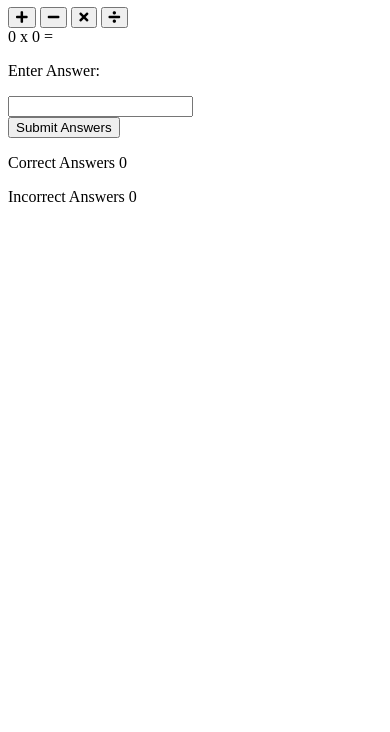
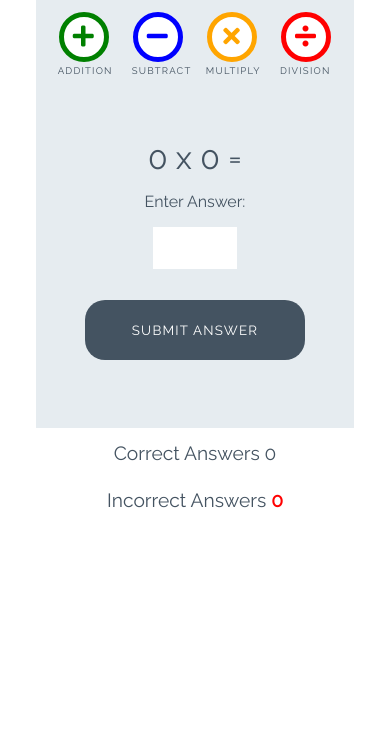
Before and after one commit to rumanaafaz/Love-maths, a plain HTML site: page index.html in a window 390 px wide. Shown: the part 112-844 px from the top of the page. Drawn offline with Linux system fonts and the light colour scheme.

Commit message:
Add styles for game

```diff
--- a/assets/css/style.css
+++ b/assets/css/style.css
@@ -0,0 +1,254 @@
+/* --------- Global style */
+
+body {
+    background-color: white;
+    font-family: "Raleway", sans-serif;
+    color: #445361;
+    text-align: center;
+}
+
+/* --------- Heading */
+
+.heading {
+    text-align: center;
+    font-size: 2.5rem;
+}
+
+.logo {
+    height: 40px;
+    padding-right: 5px;
+}
+
+/* --------- Game layout */
+
+.game-area {
+    background-color: #E6ECF0;
+    box-sizing: border-box;
+    width: 85%;
+    height: 65vh;
+    max-height: 450px;
+    max-width: 830px;
+    margin-left: auto;
+    margin-right: auto;
+    padding: 1%;
+}
+
+.question-area {
+    width: 50%;
+    font-size: 2rem;
+    margin: auto;
+    padding: 50px 0;
+}
+
+.question-area span {
+    padding: 0 15px;
+}
+
+.score-area {
+    margin: 5px auto;
+    width: 60%;
+    font-size: 1.2rem;
+}
+
+.controls-area {
+    width: 85%;
+    margin: 30px auto;
+}
+
+#score {
+    color: green;
+    font-weight: bold;
+}
+
+#incorrect {
+    color: red;
+    font-weight: bold;
+}
+
+.answer-message {
+    display: none;
+    font-size: 1rem;
+}
+
+#answer-box {
+    border: none;
+    color: #445361;
+    display: inline-block;
+    height: 40px;
+    width: 80px;
+    font-size: 1.2rem;
+}
+
+.scores {
+    display: inline-block;
+    padding: 25px;
+}
+
+/* --------- Buttons */
+
+.btn {
+    width: 220px;
+    height: 60px;
+    font-family: "Raleway", sans-serif;
+    text-transform: uppercase;
+    letter-spacing: 1.2px;
+    color: white;
+}
+
+.btn:focus {
+    outline: none;
+}
+
+.btn--big {
+    padding-top: 10px;
+    border-radius: 50%;
+    background-color: white;
+    border: 10px solid;
+    width: 100px;
+    height: 100px;
+    font-size: 3.2rem;
+    margin: 0 30px;
+    transition: all 0.5s;
+}
+
+.btn--big::after {
+    content: attr(data-type);
+    font-size: 1rem;
+    color: #445361;
+    position: relative;
+    left: -0.5em;
+}
+
+.btn--blue {
+    border-color: blue;
+    color: blue;
+}
+
+.btn--blue:active,
+.btn--blue:hover {
+    background-color: darkblue;
+    color: white;
+}
+
+.btn--orange {
+    border-color: orange;
+    color: orange;
+}
+
+.btn--orange:active,
+.btn--orange:hover {
+    background-color: darkorange;
+    color: white;
+}
+
+.btn--red {
+    border-color: red;
+    color: red;
+}
+
+.btn--red:active,
+.btn--red:hover {
+    background-color: darkred;
+    color: white;
+}
+
+.btn--green {
+    border-color: green;
+    color: green;
+}
+
+.btn--green:active,
+.btn--green:hover {
+    background-color: darkgreen;
+    color: white;
+}
+
+.btn--gray {
+    margin-top: 25px;
+    background-color: #445361;
+    border: 1px transparent;
+    border-radius: 20px;
+}
+
+.btn--gray:active,
+.btn--gray:hover {
+    background-color: #0d1013;
+}
+
+/* --------- Media queries */
+
+@media (max-width: 414px) {
+    .controls-area {
+        width: 100%;
+    }
+
+    .btn--big {
+        margin: 0 10px;
+        padding: 5px;
+        border: 5px solid;
+        width: 50px;
+        height: 50px;
+        font-size: 1.5rem;
+    }
+
+    .btn--big::after {
+        font-size: 0.6rem;
+        left: -0.7rem;
+    }
+
+    .question-area {
+        padding: 10% 0;
+        width: 100%;
+    }
+
+    .question-area span {
+        padding: 0;
+    }
+
+    .answer-message {
+        display: block;
+    }
+
+    #answer-box {
+        display: block;
+        margin: 0 auto;
+    }
+
+    .btn--gray {
+        margin-top: 0;
+    }
+
+    .score-area {
+        width: 100%;
+    }
+
+    .scores {
+        margin: 0.5em auto;
+        display: block;
+        padding: 5px;
+    }
+
+    .heading {
+        font-size: 2rem;
+    }
+}
+
+@media (max-width: 320px) {
+    .game-area {
+        height: 70vh;
+    }
+
+    .controls-area {
+        width: 75%;
+        margin: 10px auto;
+    }
+
+    .btn--big {
+        margin: 10px 10px;
+    }
+
+    .question-area {
+        padding: 10px 0;
+    }
+
+}
--- a/index.html
+++ b/index.html
@@ -28,16 +28,16 @@
 
     <div class="game-area">
       <div class="controls-area">
-        <button class="btn btn--big btn--green">
+        <button  data-type="addition" class="btn btn--big btn--green">
           <i class="fas fa-plus"></i>
         </button>
-        <button class="btn btn--big btn--blue">
+        <button data-type="subtract" class="btn btn--big btn--blue">
           <i class="fas fa-minus"></i>
         </button>
-        <button class="btn btn--big btn--orange">
+        <button data-type="multiply" class="btn btn--big btn--orange">
           <i class="fas fa-times"></i>
         </button>
-        <button class="btn btn--big btn--red">
+        <button data-type="division" class="btn btn--big btn--red">
           <i class="fas fa-divide"></i>
         </button>
       </div>
@@ -51,7 +51,7 @@
         <input id="answer-box" type="number" />
       </div>
 
-      <button class="btn btn--gray">Submit Answers</button>
+      <button data-type="submit" class="btn btn--gray">Submit Answer</button>
     </div>
 
     <div class="score-area">
```
